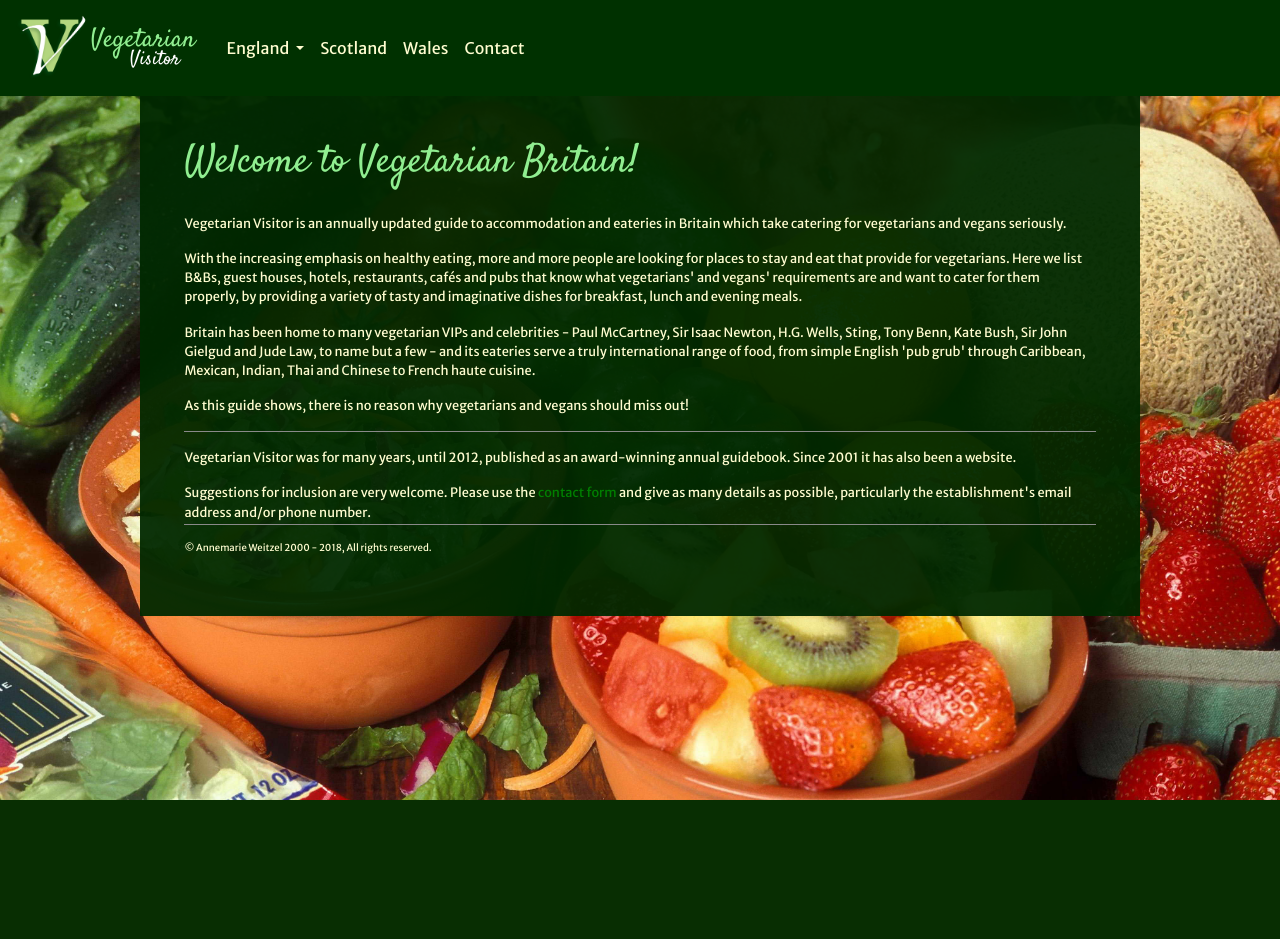
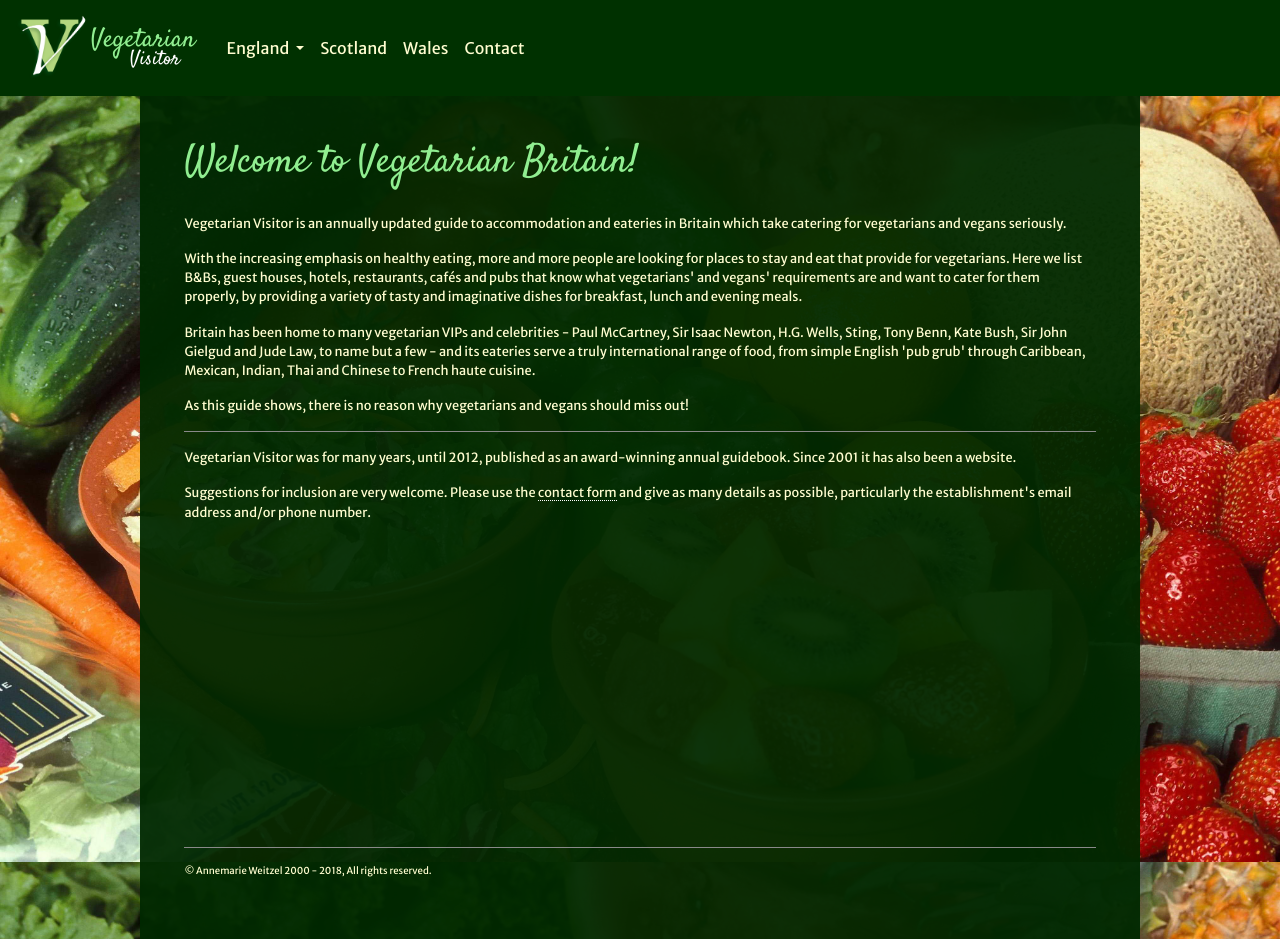
Before and after one commit to markywildtype/VegVisPHP, a PHP site: page / in a window 1280 px wide. Before the commit the page ends 800 px from the top, so only its background shows below. Run offline with PHP 8.4, Linux system fonts and the light colour scheme; some libraries are stand-ins or nearby versions; some web fonts are replaced.

Commit message:
Contact and Home content adjusted to fit viewport height

```diff
--- a/css/main.css
+++ b/css/main.css
@@ -20,17 +20,17 @@ hr {
 
 #homepage-content {
   padding-top: 6rem;
-  height: 100%;
+  height: 100vh;
   font-size: 0.8em;
 }
 
 #contact-content {
   padding-top: 6rem;
-  height: 100%;
+  height: 100vh;
   font-size: 0.8em;
 }
 
-.homepage-content .contact-button {
+.contact-button {
   cursor: pointer; !important
 }
 
@@ -60,6 +60,12 @@ hr {
     font-family: "Merriweather Sans", sans-serif;
     text-justify: newspaper;
     z-index: 0;
+}
+
+#contact-link {
+  font-family: "Merriweather Sans", sans-serif;
+  color: #fffdd0;
+  border-bottom: 1px white dotted;
 }
 
 section h2 {
--- a/index.php
+++ b/index.php
@@ -119,7 +119,6 @@ require('php/main.php');
 
 
   <section class="content">
-
     <div id="homepage-content">
       <h2>Welcome to Vegetarian Britain!</h2>
       <p>Vegetarian Visitor is an annually updated guide to accommodation and eateries in Britain which take catering for vegetarians and vegans seriously.</p>
@@ -128,12 +127,13 @@ require('php/main.php');
       <p>As this guide shows, there is no reason why vegetarians and vegans should miss out!</p>
       <hr />
       <p>Vegetarian Visitor was for many years, until 2012, published as an award-winning annual guidebook. Since 2001 it has also been a website.</p>
-        <p>Suggestions for inclusion are very welcome. Please use the <a class="contact-button" name="contact" href="#">contact form</a> and give as many details as possible, particularly the establishment's email address and/or phone number.</p>
+      <p>Suggestions for inclusion are very welcome. Please use the <a class="contact-button" id="contact-link" href="#">contact form</a> and give as many details as possible, particularly the establishment's email address and/or phone number.</p>
     </div>
 
     <div id="contact-content" hidden>
       <h1>CONTACT FORM TO GO HERE!</h1>
     </div>
+
 
     <div id="region-content" hidden>
 
--- a/js/main.js
+++ b/js/main.js
@@ -45,9 +45,9 @@ const app = function() {
     const waButton = document.getElementById('wa-button');
     waButton.addEventListener('click', regionButtonClicked);
 
-    const contactButton = document.querySelector('.contact-button');
-    // const contactButton = document.getElementsByClassName('.contact-button');
-    contactButton.addEventListener('click', contactButtonClicked);
+    const contactButtons = document.getElementsByClassName('contact-button');
+    contactButtons[0].addEventListener('click', contactButtonClicked);
+    contactButtons[1].addEventListener('click', contactButtonClicked);
 }
 
 const homeButtonClicked = function() {
```
Lines whose indentation alone changed are shown as unchanged.
